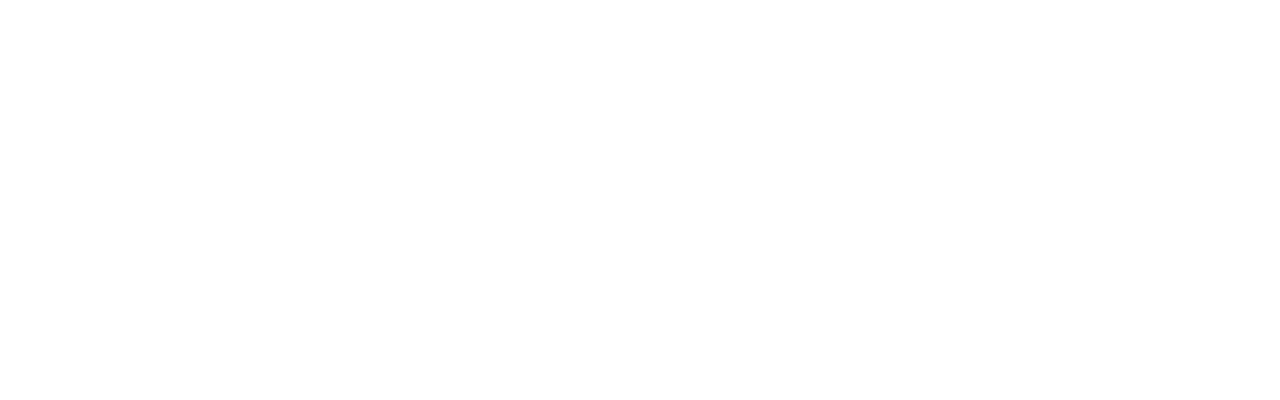
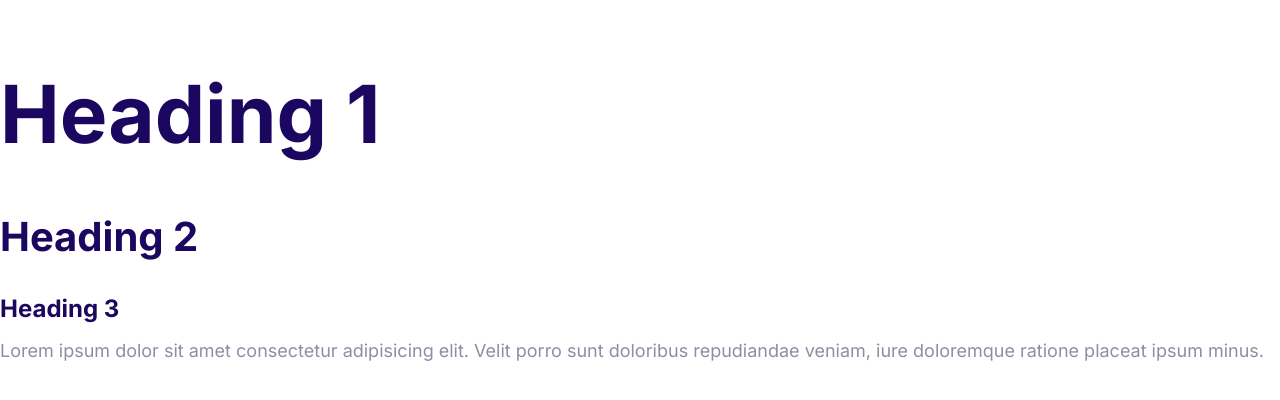
Before and after one commit to ohohelaine/Elacloud, a plain HTML site: page index.html in a window 1280 px wide. Drawn offline with Linux system fonts and the light colour scheme.

Commit message:
Define the styles for the font

```diff
--- a/css/styles.css
+++ b/css/styles.css
@@ -1,7 +1,51 @@
-:root{
-    --color-primary: #2584ff;
-    --color-secondary: #00d9ff;
-    --color-accent:#ff3400;
-    --color-headings:#1b0760;
-    --color-body:#918ca4;
+:root {
+  --color-primary: #2584ff;
+  --color-secondary: #00d9ff;
+  --color-accent: #ff3400;
+  --color-headings: #1b0760;
+  --color-body: #918ca4;
 }
+html {
+  font-size: 62.5%;
+}
+body {
+  font-family: Inter, Arial, Helvetica, sans-serif;
+  font-size: 2.4rem;
+  line-height: 1.5;
+  color: var(--color-body);
+}
+
+h1,
+h2,
+h3 {
+  color: var(--color-headings);
+  margin-bottom: 1rem;
+}
+
+h1 {
+  font-size: 7rem;
+}
+h2 {
+  font-size: 4rem;
+}
+h3 {
+  font-size: 3rem;
+}
+p {
+  margin-top: 0;
+}
+
+@media screen and (min-width: 1024px) {
+  body {
+    font-size: 1.8rem;
+  }
+  h1 {
+    font-size: 8rem;
+  }
+  h2 {
+    font-size: 4rem;
+  }
+  h3 {
+    font-size: 2.4rem;
+  }
+}
--- a/index.html
+++ b/index.html
@@ -5,8 +5,22 @@
     <meta http-equiv="X-UA-Compatible" content="IE=edge" />
     <meta name="viewport" content="width=device-width, initial-scale=1.0" />
     <title>Document</title>
+    <link rel="preconnect" href="https://fonts.googleapis.com" />
+    <link rel="preconnect" href="https://fonts.gstatic.com" crossorigin />
+    <link
+      href="https://fonts.googleapis.com/css2?family=Inter:wght@400;700&display=swap"
+      rel="stylesheet"
+    />
     <link rel="stylesheet" href="css/normalize.css" />
     <link rel="stylesheet" href="css/styles.css" />
   </head>
-  <body></body>
+  <body>
+    <h1>Heading 1</h1>
+    <h2>Heading 2</h2>
+    <h3>Heading 3</h3>
+    <p>
+      Lorem ipsum dolor sit amet consectetur adipisicing elit. Velit porro sunt
+      doloribus repudiandae veniam, iure doloremque ratione placeat ipsum minus.
+    </p>
+  </body>
 </html>
```
